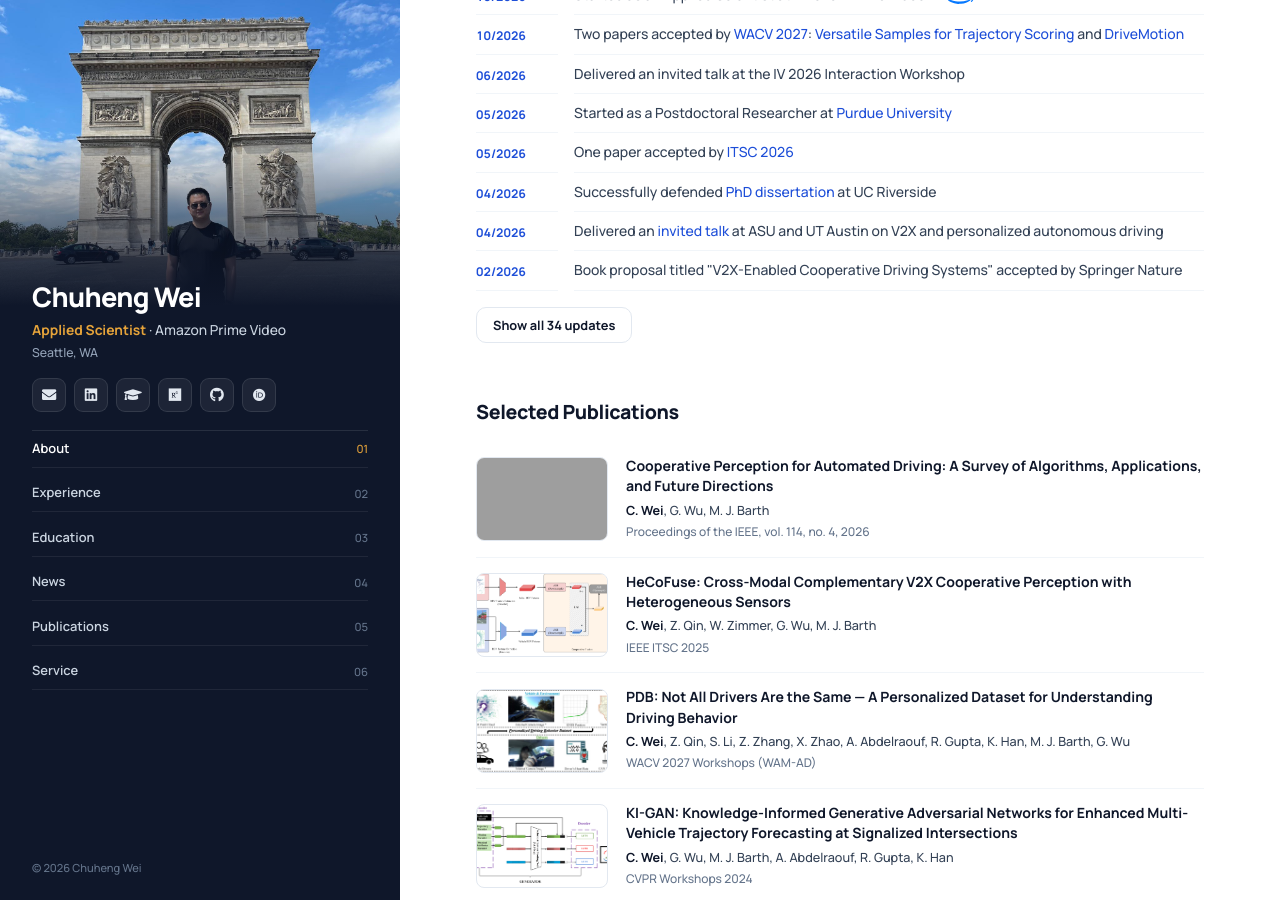
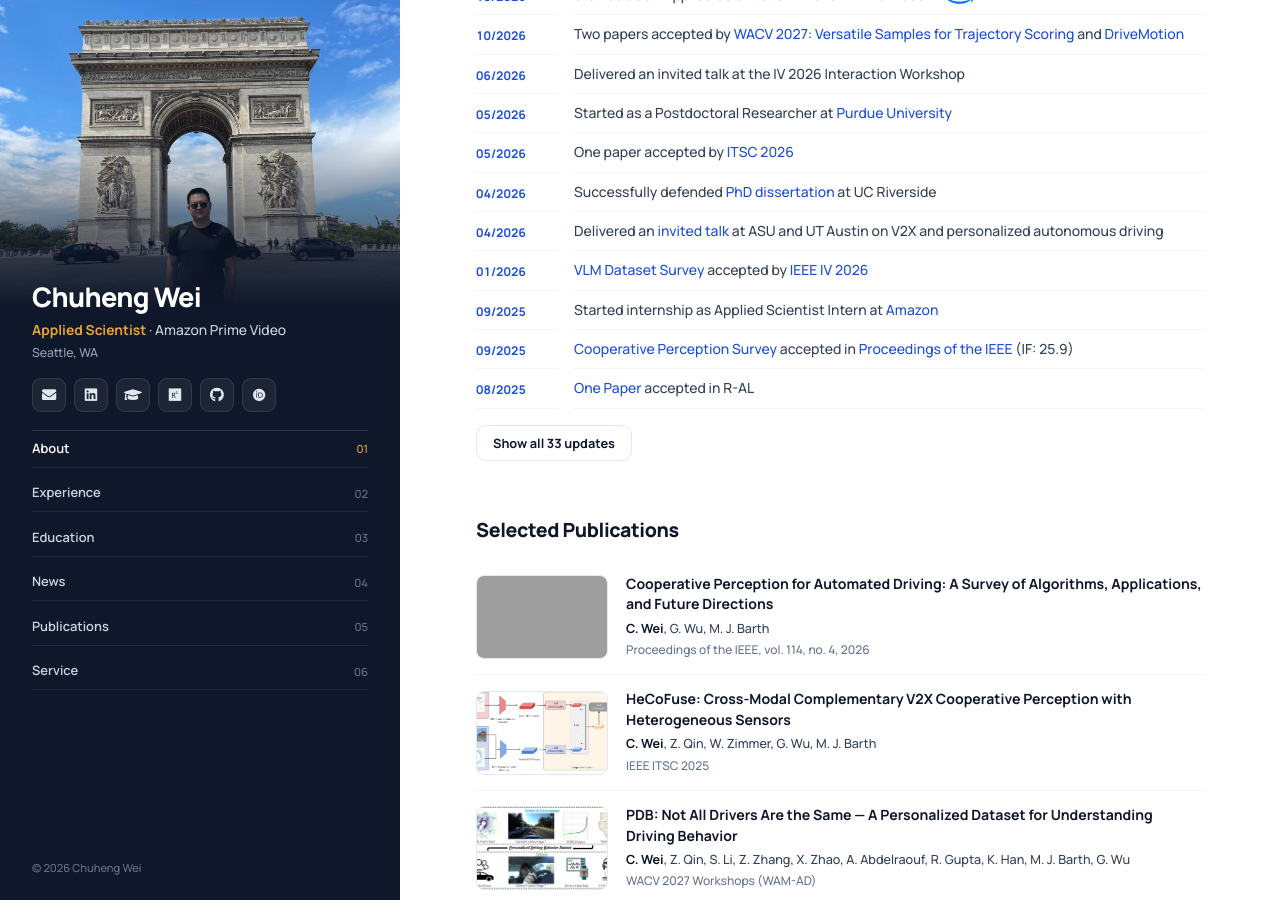
Before and after one commit to ChuhengWei/ChuhengWei.github.io, a Jekyll site: the page built from _pages/about.md, in a window 1280 px wide and 900 px high, scrolled down 1508 px, cut to the strip 0-900 px from the top of the window. Built offline with Jekyll 4.4.1, drawn with Linux system fonts in a browser that asks for light colours; some web fonts are replaced; grey boxes are pictures that could not be loaded.

Commit message:
Remove Springer book proposal news item, show 12 news rows by default
Co-Authored-By: Claude Fable 5.1 <noreply@anthropic.com>

```diff
--- a/_pages/about.md
+++ b/_pages/about.md
@@ -88,12 +88,11 @@ redirect_from:
     <div class="d">05/2026</div><div class="t">One paper accepted by <a href="https://ieee-itsc.org/2026/" target="_blank">ITSC 2026</a></div>
     <div class="d">04/2026</div><div class="t">Successfully defended <a href="https://www.linkedin.com/feed/update/urn:li:activity:7455670716835860480/" target="_blank">PhD dissertation</a> at UC Riverside</div>
     <div class="d">04/2026</div><div class="t">Delivered an <a href="https://tbd.ctr.utexas.edu/seminar-webinar/intelligent-and-personalized-autonomous-driving-advancing-perception-cooperation-and-human-aware-prediction-systems/" target="_blank">invited talk</a> at ASU and UT Austin on V2X and personalized autonomous driving</div>
-    <div class="d">02/2026</div><div class="t">Book proposal titled "V2X-Enabled Cooperative Driving Systems" accepted by Springer Nature</div>
-    <div class="hidden-items">
     <div class="d">01/2026</div><div class="t"><a href="https://www.techrxiv.org/doi/full/10.36227/techrxiv.177203266.67901185" target="_blank">VLM Dataset Survey</a> accepted by <a href="https://ieee-iv.org/2026/" target="_blank">IEEE IV 2026</a></div>
     <div class="d">09/2025</div><div class="t">Started internship as Applied Scientist Intern at <a href="https://www.amazon.science/" target="_blank">Amazon</a></div>
     <div class="d">09/2025</div><div class="t"><a href="https://ieeexplore.ieee.org/abstract/document/11186152/" target="_blank">Cooperative Perception Survey</a> accepted in <a href="https://ieeexplore.ieee.org/xpl/tocresult.jsp?isnumber=4357935" target="_blank">Proceedings of the IEEE</a> (IF: 25.9)</div>
     <div class="d">08/2025</div><div class="t"><a href="https://ieeexplore.ieee.org/abstract/document/11122292" target="_blank">One Paper</a> accepted in R-AL</div>
+    <div class="hidden-items">
     <div class="d">07/2025</div><div class="t"><a href="https://scholar.google.com/citations?view_op=view_citation&hl=en&user=LXwEufAAAAAJ&sortby=pubdate&citation_for_view=LXwEufAAAAAJ:KlAtU1dfN6UC" target="_blank">EKI-GAN</a> accepted by <a href="https://iccv.thecvf.com/" target="_blank">ICCV 2025</a> <a href="https://www.aicitychallenge.org/" target="_blank">AI City Workshop</a></div>
     <div class="d">07/2025</div><div class="t"><a href="https://arxiv.org/abs/2507.13677" target="_blank">HeCoFuse</a> and PointCompress3D accepted by <a href="https://ieee-itsc.org/2025/" target="_blank">ITSC 2025</a></div>
     <div class="d">06/2025</div><div class="t">Awarded 2025 UCR Esther F. Hays Graduate Fellowship</div>
@@ -118,7 +117,7 @@ redirect_from:
     </div>
   </div>
 </div>
-<button class="more" type="button" data-more="news-wrap" data-more-label="Show all 34 updates" data-less="Show fewer">Show all 34 updates</button>
+<button class="more" type="button" data-more="news-wrap" data-more-label="Show all 33 updates" data-less="Show fewer">Show all 33 updates</button>
 </section>
 
 <section id="publications">
```
Also changed, not shown: CLAUDE.md (+1 -1 lines).
